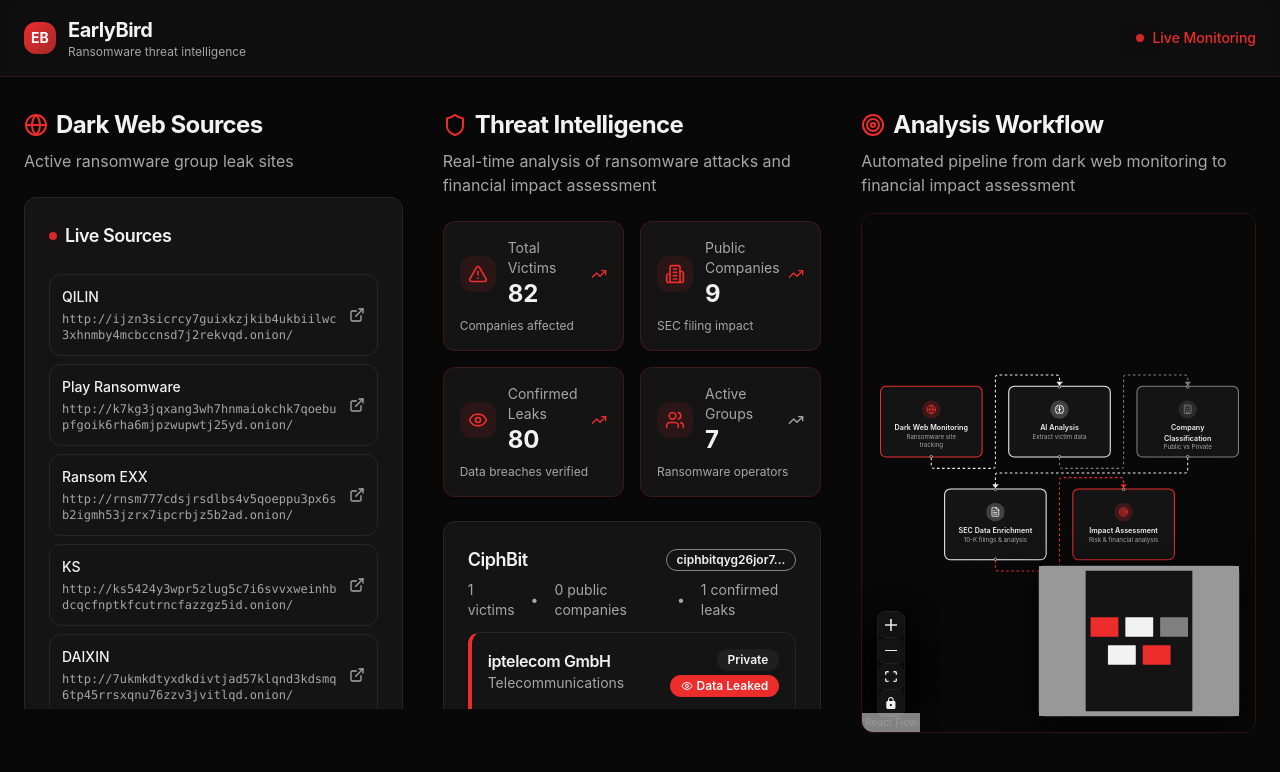
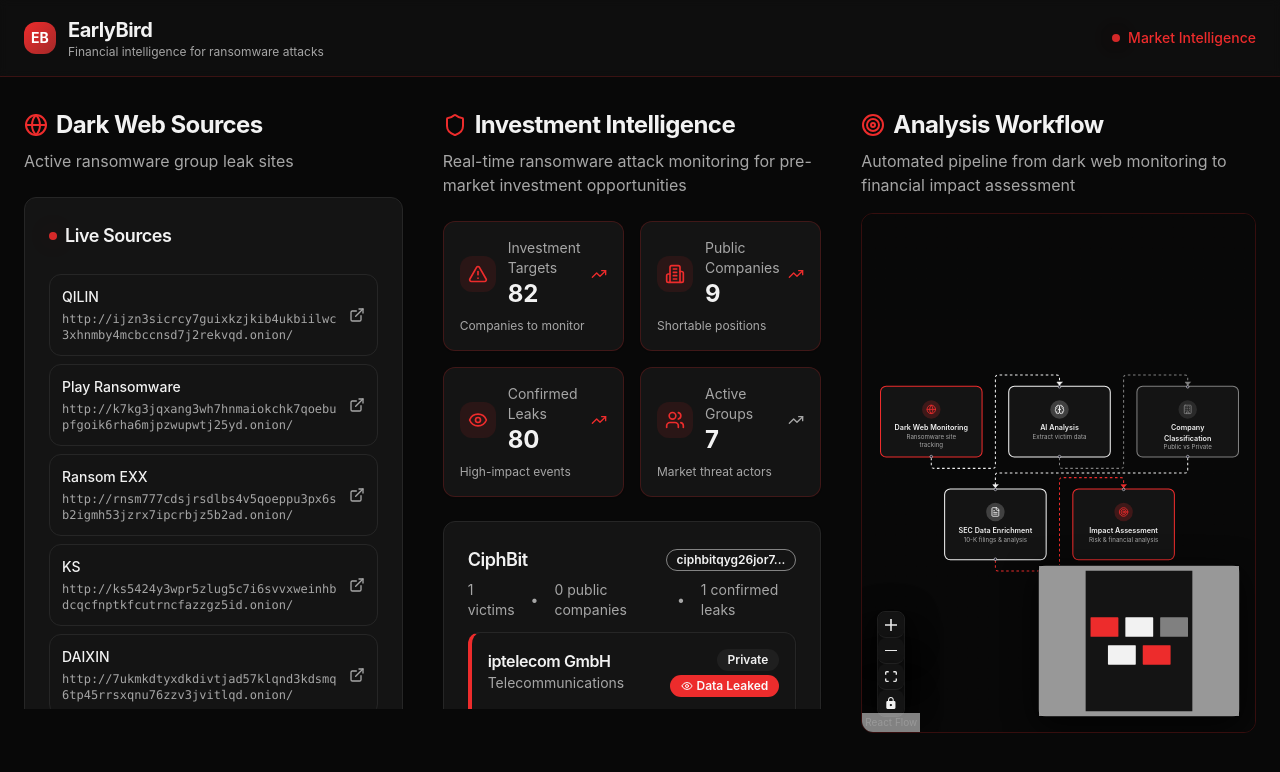
Before and after one commit to pjv4yj/ransomware-tracker-web, a React (Vite) app: page / in a window 1280 px wide. Shown: the top 772 px of the page. Built offline with nearby package versions, Linux system fonts and the light colour scheme.

Commit message:
Refactor: Update branding for financial focus
Update website branding and wording to reflect its primary use case as a financial research tool for investors looking to capitalize on ransomware attack insights. The goal is to provide early market intelligence for shorting opportunities.

```diff
--- a/src/components/DataPanel.tsx
+++ b/src/components/DataPanel.tsx
@@ -154,9 +154,9 @@ export const DataPanel = () => {
         <div className="space-y-2">
           <h2 className="text-2xl font-bold text-foreground flex items-center space-x-2">
             <Shield className="h-6 w-6 text-danger" />
-            <span>Threat Intelligence</span>
+            <span>Investment Intelligence</span>
           </h2>
-          <p className="text-muted-foreground">Loading ransomware analysis data...</p>
+          <p className="text-muted-foreground">Loading market intelligence data...</p>
         </div>
         <div className="grid grid-cols-2 gap-4">
           {[...Array(4)].map((_, i) => (
@@ -184,10 +184,10 @@ export const DataPanel = () => {
       <div className="space-y-2">
         <h2 className="text-2xl font-bold text-foreground flex items-center space-x-2">
           <Shield className="h-6 w-6 text-danger" />
-          <span>Threat Intelligence</span>
+          <span>Investment Intelligence</span>
         </h2>
         <p className="text-muted-foreground">
-          Real-time analysis of ransomware attacks and financial impact assessment
+          Real-time ransomware attack monitoring for pre-market investment opportunities
         </p>
       </div>
 
@@ -195,31 +195,31 @@ export const DataPanel = () => {
       <div className="grid grid-cols-2 gap-4">
         <MetricCard
           icon={AlertTriangle}
-          title="Total Victims"
+          title="Investment Targets"
           value={totalVictims}
           trend="up"
-          description="Companies affected"
+          description="Companies to monitor"
         />
         <MetricCard
           icon={Building2}
           title="Public Companies"
           value={totalPublic}
           trend="up"
-          description="SEC filing impact"
+          description="Shortable positions"
         />
         <MetricCard
           icon={Eye}
           title="Confirmed Leaks"
           value={totalLeaks}
           trend="up"
-          description="Data breaches verified"
+          description="High-impact events"
         />
         <MetricCard
           icon={Users}
           title="Active Groups"
           value={uniqueGroups.length}
           trend="neutral"
-          description="Ransomware operators"
+          description="Market threat actors"
         />
       </div>
 
--- a/src/pages/Index.tsx
+++ b/src/pages/Index.tsx
@@ -15,12 +15,12 @@ const Index = () => {
               </div>
               <div>
                 <h1 className="text-xl font-bold text-foreground">EarlyBird</h1>
-                <p className="text-xs text-muted-foreground">Ransomware threat intelligence</p>
+                <p className="text-xs text-muted-foreground">Financial intelligence for ransomware attacks</p>
               </div>
             </div>
             <div className="flex items-center space-x-2">
               <div className="w-2 h-2 rounded-full bg-danger animate-pulse-danger"></div>
-              <span className="text-sm text-danger font-medium">Live Monitoring</span>
+              <span className="text-sm text-danger font-medium">Market Intelligence</span>
             </div>
           </div>
         </div>
@@ -34,7 +34,7 @@ const Index = () => {
             <DarkWebSources />
           </div>
 
-          {/* Middle Panel - Data Visualization */}
+          {/* Middle Panel - Investment Intelligence */}
           <div className="h-full overflow-y-auto pr-4 custom-scrollbar">
             <DataPanel />
           </div>
```
